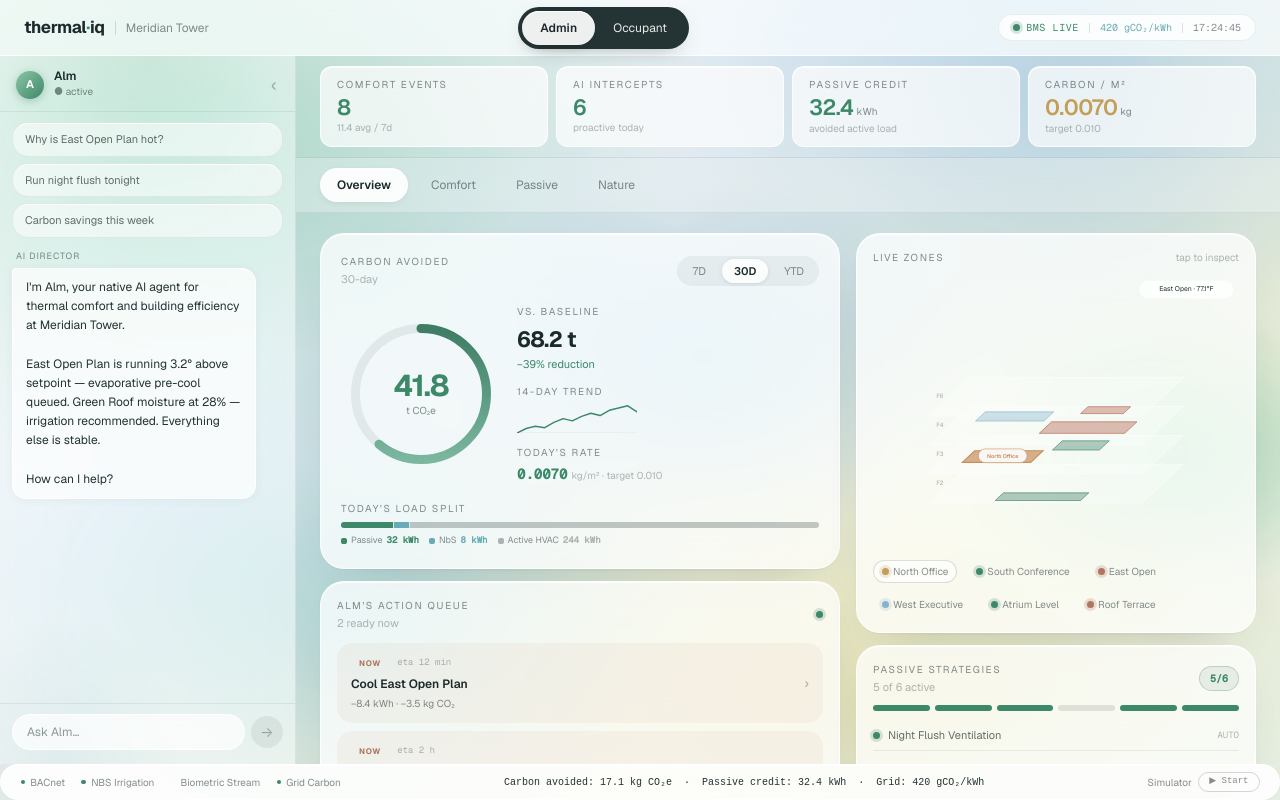
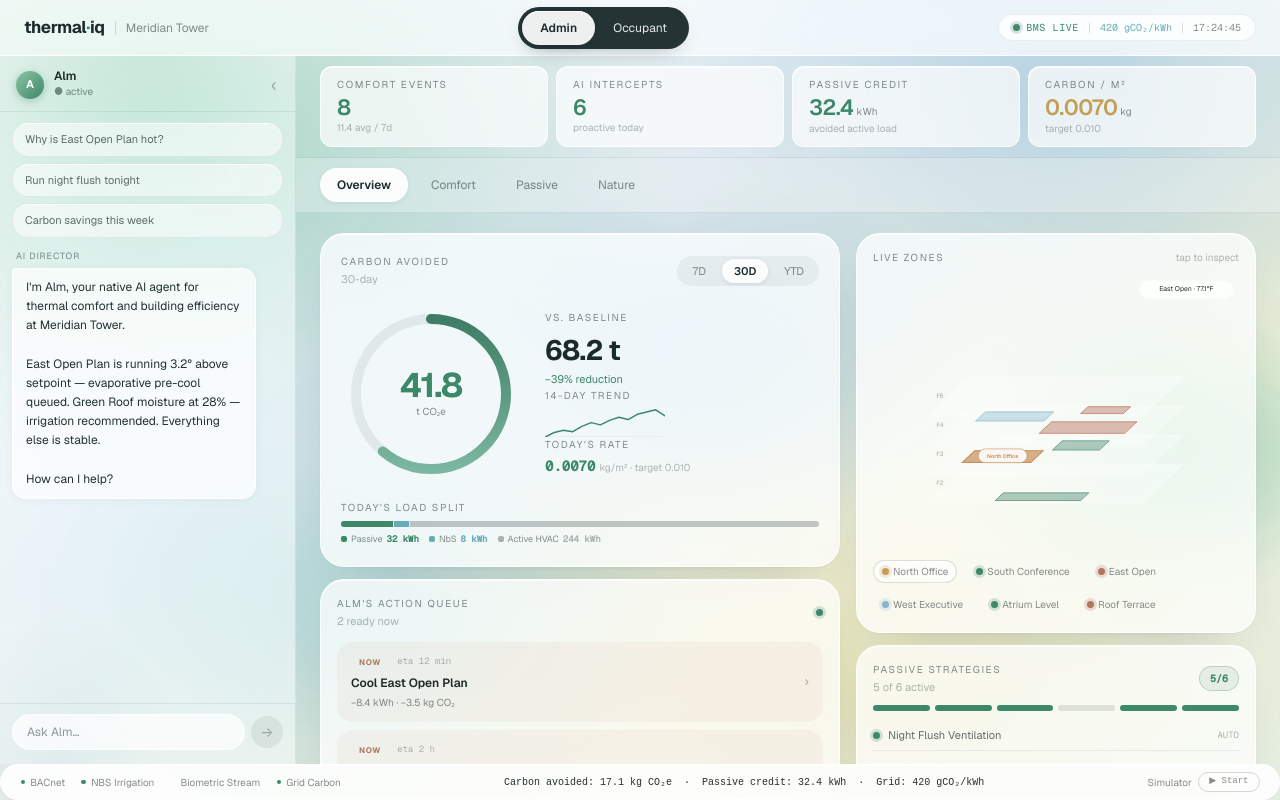
Before and after one commit to agao8-boop/thermaliq, a Next.js app: page /overview in a window 1280 px wide. Built offline with nearby package versions, Linux system fonts and the light colour scheme.

Commit message:
fix: CarbonHero ring is larger, stats column distributes evenly

```diff
--- a/components/overview/CarbonHero.tsx
+++ b/components/overview/CarbonHero.tsx
@@ -12,18 +12,18 @@ const RANGE_DATA: Record<Range, { avoided: number; baseline: number; label: stri
 
 // Radial progress ring
 function ProgressRing({ pct }: { pct: number }) {
-  const r = 70
-  const stroke = 9
+  const r = 80
+  const stroke = 10
   const norm = r - stroke / 2
   const circ = 2 * Math.PI * norm
   const dash = (pct / 100) * circ
 
   return (
-    <svg width={160} height={160} style={{ transform: 'rotate(-90deg)' }}>
-      <circle cx={80} cy={80} r={norm}
+    <svg width={180} height={180} style={{ transform: 'rotate(-90deg)' }}>
+      <circle cx={90} cy={90} r={norm}
         fill="none" stroke="rgba(36,51,51,0.08)" strokeWidth={stroke}
       />
-      <circle cx={80} cy={80} r={norm}
+      <circle cx={90} cy={90} r={norm}
         fill="none"
         stroke="url(#mintGrad)"
         strokeWidth={stroke}
@@ -112,8 +112,8 @@ export default function CarbonHero() {
       </div>
 
       {/* Ring + number */}
-      <div style={{ display: 'flex', alignItems: 'center', gap: 16 }}>
-        <div style={{ position: 'relative', width: 160, height: 160, flexShrink: 0 }}>
+      <div style={{ display: 'flex', alignItems: 'center', gap: 24, flex: 1 }}>
+        <div style={{ position: 'relative', width: 180, height: 180, flexShrink: 0 }}>
           <ProgressRing pct={pct} />
           {/* Centre text */}
           <div style={{
@@ -121,7 +121,7 @@ export default function CarbonHero() {
             display: 'flex', flexDirection: 'column',
             alignItems: 'center', justifyContent: 'center',
           }}>
-            <div style={{ fontSize: 30, fontWeight: 700, color: 'var(--lg-mint-deep)', fontFamily: 'var(--font-sans)', letterSpacing: '-0.04em', lineHeight: 1 }}>
+            <div style={{ fontSize: 34, fontWeight: 700, color: 'var(--lg-mint-deep)', fontFamily: 'var(--font-sans)', letterSpacing: '-0.04em', lineHeight: 1 }}>
               {d.avoided}
             </div>
             <div style={{ fontSize: 10, color: 'var(--lg-ink-55)', marginTop: 2 }}>t CO₂e</div>
@@ -129,10 +129,10 @@ export default function CarbonHero() {
         </div>
 
         {/* Right stats */}
-        <div style={{ flex: 1, display: 'flex', flexDirection: 'column', gap: 12 }}>
+        <div style={{ flex: 1, display: 'flex', flexDirection: 'column', gap: 0, justifyContent: 'space-between', minHeight: 160 }}>
           <div>
             <div className="label-eyebrow" style={{ marginBottom: 4 }}>vs. baseline</div>
-            <div style={{ fontSize: 22, fontWeight: 700, color: 'var(--lg-ink-deep)', fontFamily: 'var(--font-sans)', letterSpacing: '-0.03em' }}>
+            <div style={{ fontSize: 28, fontWeight: 700, color: 'var(--lg-ink-deep)', fontFamily: 'var(--font-sans)', letterSpacing: '-0.03em' }}>
               {d.baseline} t
             </div>
             <div style={{ fontSize: 11, color: 'var(--lg-mint-deep)' }}>
```
